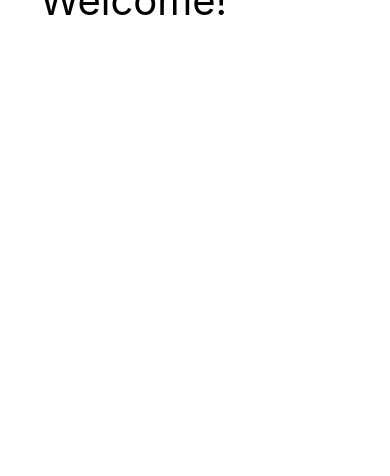
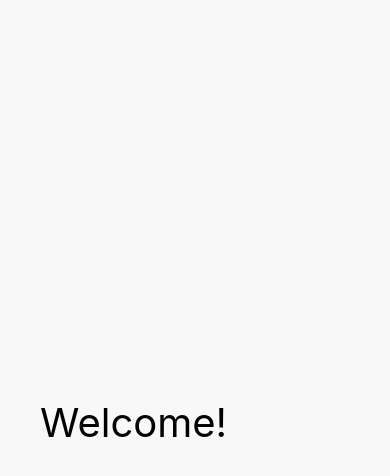
Before and after one commit to eeish/yuyio_app, a React Native app: screen /LoginScreen in a window 390 px wide. Before the commit this address had no page. Shown: the top 476 px of the page. Built offline with nearby package versions, Linux system fonts and the light colour scheme.

Commit message:
refactor: refactor LoginScreen

```diff
--- a/App.tsx
+++ b/App.tsx
@@ -9,16 +9,21 @@
  */
 
 import React from 'react';
-import {SafeAreaView} from 'react-native';
-
+import {SafeAreaView, StyleSheet} from 'react-native';
 import Navigation from './src/Navigation';
 
 const App = () => {
   return (
-    <SafeAreaView>
+    <SafeAreaView style={styles.container}>
       <Navigation colorScheme="light" />
     </SafeAreaView>
   );
 };
 
+const styles = StyleSheet.create({
+  container: {
+    flex: 1,
+  },
+});
+
 export default App;
--- a/src/Navigation.tsx
+++ b/src/Navigation.tsx
@@ -6,7 +6,7 @@ import {
 } from '@react-navigation/native';
 import {createNativeStackNavigator} from '@react-navigation/native-stack';
 import {ColorSchemeName} from 'react-native';
-import WelcomeScreen from './screens/WelcomeScreen';
+import LoginScreen from './screens/LoginScreen';
 
 export const navigationRef = createNavigationContainerRef();
 
@@ -18,13 +18,11 @@ interface Props {
 
 export default function Navigation(props: Props) {
   return (
-    <>
-      <NavigationContainer
-        theme={props.colorScheme === 'dark' ? DarkTheme : DefaultTheme}>
-        <Stack.Navigator screenOptions={{headerShown: false}}>
-          <Stack.Screen name={'WelcomeScreen'} component={WelcomeScreen} />
-        </Stack.Navigator>
-      </NavigationContainer>
-    </>
+    <NavigationContainer
+      theme={props.colorScheme === 'dark' ? DarkTheme : DefaultTheme}>
+      <Stack.Navigator screenOptions={{headerShown: false}}>
+        <Stack.Screen name="LoginScreen" component={LoginScreen} />
+      </Stack.Navigator>
+    </NavigationContainer>
   );
 }
--- a/src/screens/WelcomeScreen.tsx
+++ b/src/screens/LoginScreen.tsx
@@ -1,6 +1,6 @@
 import {StyleSheet, Text, View} from 'react-native';
 
-const WelcomeScreen = () => {
+const LoginScreen = () => {
   return (
     <View style={styles.container}>
       <Text style={styles.welcome}>Welcome!</Text>
@@ -13,10 +13,11 @@ const styles = StyleSheet.create({
     flex: 1,
     justifyContent: 'center',
     paddingHorizontal: 40,
+    backgroundColor: '#f8f8f8',
   },
   welcome: {
     fontSize: 40,
   },
 });
 
-export default WelcomeScreen;
+export default LoginScreen;
```
Also changed, not shown: 1 other file (tests, documents, lock files or other folders).
